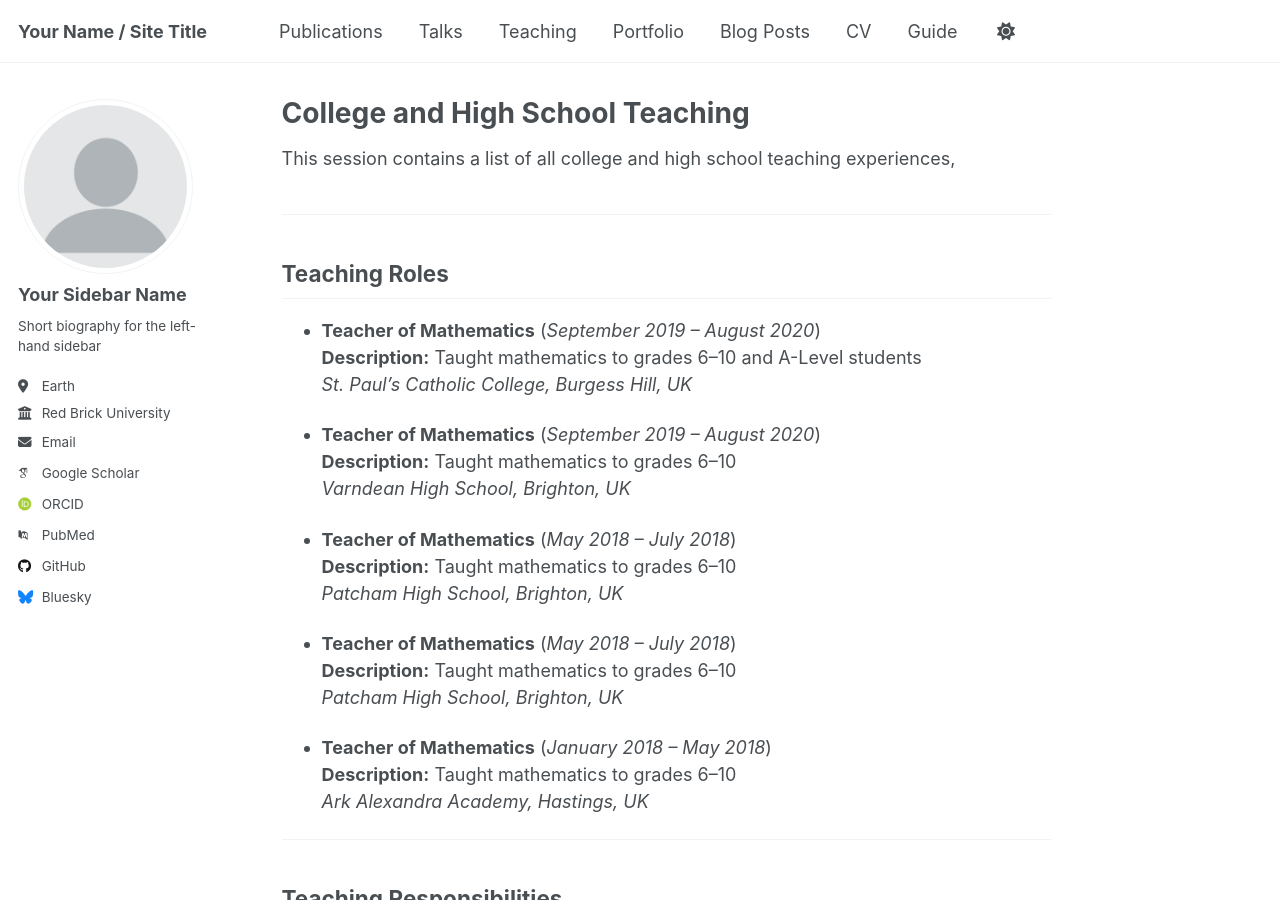
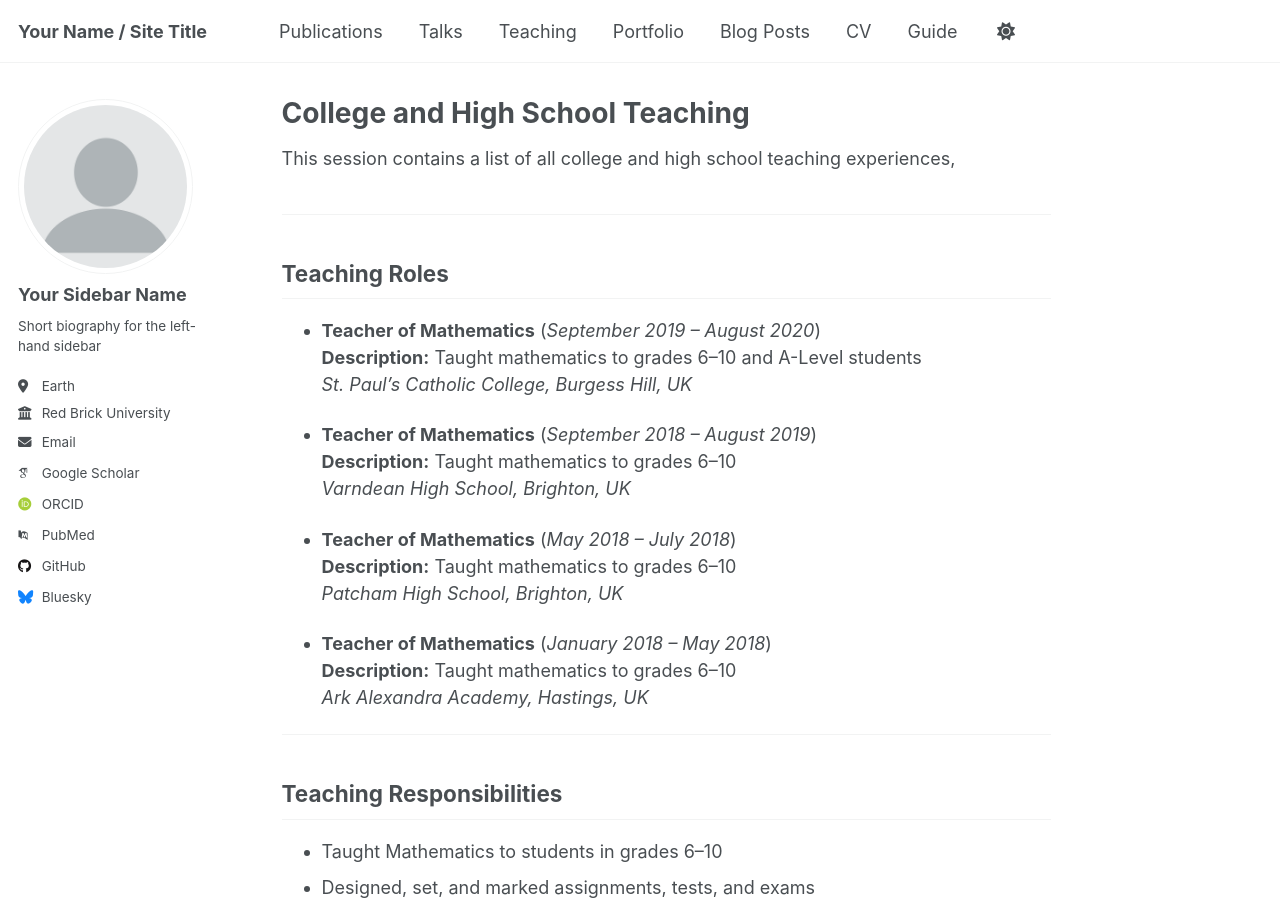
Before and after one commit to magronah/magronah.github.io, a Jekyll site: the page built from _teaching/2014-spring-teaching-1.md, in a window 1280 px wide and 900 px high. Built offline with Jekyll 4.4.1, drawn with Linux system fonts in a browser that asks for light colours; some web fonts are replaced.

Commit message:
teaching

```diff
--- a/_teaching/2014-spring-teaching-1.md
+++ b/_teaching/2014-spring-teaching-1.md
@@ -17,13 +17,9 @@ location: "City, Country"
   *St. Paul’s Catholic College, Burgess Hill, UK*
 
 
-* **Teacher of Mathematics** (*September 2019 – August 2020*)
+* **Teacher of Mathematics** (*September 2018 – August 2019*)
   **Description:** Taught mathematics to grades 6–10
   *Varndean High School, Brighton, UK*
-
-* **Teacher of Mathematics** (*May 2018 – July 2018*)
-  **Description:** Taught mathematics to grades 6–10
-  *Patcham High School, Brighton, UK*
 
 * **Teacher of Mathematics** (*May 2018 – July 2018*)
   **Description:** Taught mathematics to grades 6–10
```
